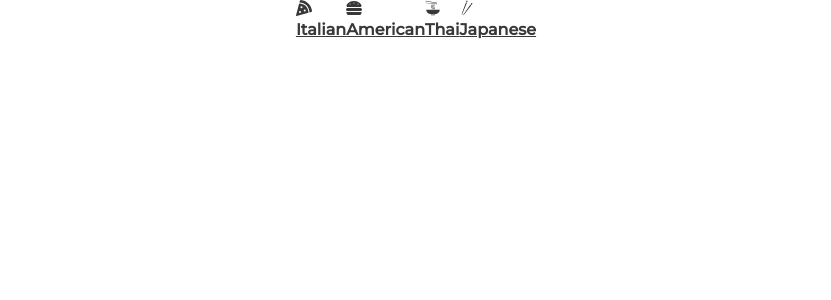
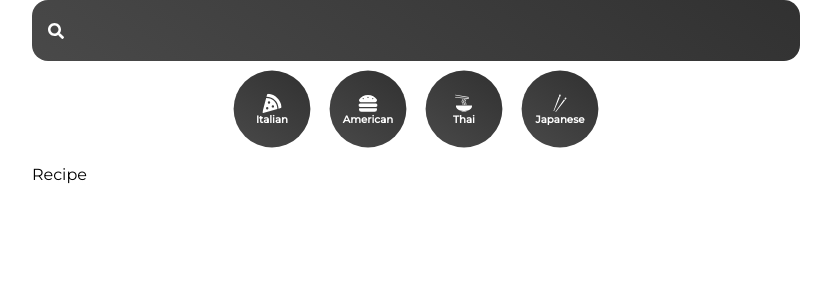
Before and after one commit to kwongz/delicious-app, a React (Create React App) app: page /recipe/1 in a window 1280 px wide. Shown: the top 300 px of the page, without its empty margins (224-1055 px from the left). Built offline with nearby package versions, Linux system fonts and the light colour scheme.

Commit message:
added cuisine page, search bar, searched page and routing

```diff
--- a/src/App.js
+++ b/src/App.js
@@ -1,11 +1,13 @@
 import Category from "./components/Category";
 import Pages from "./pages/Pages"
+import Search from "./components/Search";
 import {BrowserRouter} from 'react-router-dom'
 
 function App() {
   return (
     <div className="App">
       <BrowserRouter>
+        <Search/>
         <Category/>
         <Pages />
       </BrowserRouter>
--- a/src/components/Category.jsx
+++ b/src/components/Category.jsx
@@ -1,37 +1,75 @@
-import {FaPizzaSlice, FaHamburger} from 'react-icons/fa';
-import {GiNoodles, GiChopsticks } from 'react-icons/gi' ;
-import styled from 'styled-components';
-import {NavLink} from 'react-router-dom';
+import { FaPizzaSlice, FaHamburger } from "react-icons/fa";
+import { GiNoodles, GiChopsticks } from "react-icons/gi";
+import styled from "styled-components";
+import { NavLink } from "react-router-dom";
 
-import React from 'react'
+import React from "react";
 
 function Category() {
 	return (
 		<List>
-      <NavLink to={'/cuisine/Italian'}>
+			<SLink to={"/cuisine/Italian"}>
 				<FaPizzaSlice />
 				<h4>Italian</h4>
-      </NavLink>
-      <NavLink to={'/cuisine/American'}>
+			</SLink>
+			<SLink to={"/cuisine/American"}>
 				<FaHamburger />
 				<h4>American</h4>
-      </NavLink>
-      <NavLink to={'/cuisine/Thai'}>
+			</SLink>
+			<SLink to={"/cuisine/Thai"}>
 				<GiNoodles />
 				<h4>Thai</h4>
-      </NavLink>
-      <NavLink to={'/cuisine/Japanese'}>
+			</SLink>
+			<SLink to={"/cuisine/Japanese"}>
 				<GiChopsticks />
 				<h4>Japanese</h4>
-      </NavLink>
+			</SLink>
 		</List>
-  )
+	);
 }
 
 const List = styled.div`
 	display: flex;
 	justify-content: center;
-  margin: 2rem rem
-`
+	margin: 2rem rem;
+`;
 
-export default Category
+const SLink = styled(NavLink)`
+  display: flex;
+  flex-direction: column;
+  justify-content: center;
+  align-items: center;
+  border-radius: 50%;]\
+  margin-right: 2rem;
+  margin-bottom: 0.5rem;
+  text-decoration: none;
+  background: linear-gradient(35deg, #494949, #313131);
+  width: 6rem;
+  height: 6rem;
+  cursor: pointer;
+  transform: scale(0.8);
+
+  h4 {
+    color: white;
+    font-size: 0.8rem;
+  }
+
+  svg {
+    color: white;
+    font-size: 1.5rem;
+  }
+  &.active{
+    background: linear-gradient(to right, #f27121, #e94057);
+    svg {
+      color: black;
+    }
+    h4 {
+      color: black;
+    }
+  }
+  &:hover {
+    transform: scale(0.75);
+  }
+`;
+
+export default Category;
--- a/src/components/Popular.jsx
+++ b/src/components/Popular.jsx
@@ -1,44 +1,53 @@
 import { useEffect, useState } from "react";
-import styled from 'styled-components';
-import {Splide, SplideSlide} from '@splidejs/react-splide';
-import '@splidejs/splide/dist/css/splide.min.css';
+import styled from "styled-components";
+import { Splide, SplideSlide } from "@splidejs/react-splide";
+import "@splidejs/splide/dist/css/splide.min.css";
+import { Link } from "react-router-dom";
 
 function Popular() {
-
-  const  [popular, setPopular] = useState([]);
+	const [popular, setPopular] = useState([]);
 
 	useEffect(() => {
 		getPopular();
-  }, [])
+	}, []);
 
 	const getPopular = async () => {
-
 		const check = localStorage.getItem("popular");
 
 		if (check) {
 			setPopular(JSON.parse(check));
 		} else {
-      const api = await fetch(`https://api.spoonacular.com/recipes/random?apiKey=${process.env.REACT_APP_API_KEY}&number=9`);
+			const api = await fetch(
+				`https://api.spoonacular.com/recipes/random?apiKey=${process.env.REACT_APP_API_KEY}&number=9`
+			);
 			const data = await api.json();
 
 			localStorage.setItem("popular", JSON.stringify(data.recipes));
 			setPopular(data.recipes);
 		}
-  }
-
+	};
 
 	return (
 		<div>
 			<Wrapper>
 				<h3>Popular picks</h3>
-        <Splide options={{perPage: 4, arrows: false, pagination: false, drag: "free", gap: "5rem"}}>
+				<Splide
+					options={{
+						perPage: 4,
+						arrows: false,
+						pagination: false,
+						drag: "free",
+						gap: "5rem",
+					}}>
 					{popular.map((recipe) => {
-            return(
+						return (
 							<SplideSlide key={recipe.id}>
 								<Card>
+									<Link to={"/recipe/" + recipe.id}>
 										<p>{recipe.title}</p>
 										<img src={recipe.image} alt={recipe.title} />
-                  <Gradient/>
+										<Gradient />
+									</Link>
 								</Card>
 							</SplideSlide>
 						);
@@ -46,12 +55,12 @@
 				</Splide>
 			</Wrapper>
 		</div>
-  )
+	);
 }
 
 const Wrapper = styled.div`
 	margin: 4rem 0rem;
-`
+`;
 
 const Card = styled.div`
 	min-height: 25rem;
@@ -59,7 +68,7 @@
 	overflow: hidden;
 	position: relative;
 
-  img{
+	img {
 		border-radius: 2rem;
 		position: absolute;
 		left: 0;
@@ -68,7 +77,7 @@
 		object-fit: cover;
 	}
 
-  p{
+	p {
 		position: absolute;
 		z-index: 10;
 		left: 50%;
@@ -84,12 +93,12 @@
 		justify-content: center;
 		align-items: center;
 	}
-`
+`;
 const Gradient = styled.div`
-z-index:3;
+	z-index: 3;
 	position: absolute;
 	width: 100%;
 	height: 100%;
-background: linear-gradient(rgba(0, 0, 0, 0), rgba(0, 0, 0, 0.5))
-`
-export default Popular
+	background: linear-gradient(rgba(0, 0, 0, 0), rgba(0, 0, 0, 0.5));
+`;
+export default Popular;
--- /dev/null
+++ b/src/components/Search.jsx
@@ -0,0 +1,52 @@
+import styled from "styled-components";
+import { useState } from "react";
+import { FaSearch } from "react-icons/fa";
+import { useNavigate } from "react-router-dom";
+
+function Search() {
+	const [input, setInput] = useState("");
+	const navigate = useNavigate();
+
+	const submitHandler = (e) => {
+		e.preventDefault();
+		navigate("/searched/" + input);
+	};
+
+	return (
+		<div>
+			<FormStyle onSubmit={submitHandler}>
+				<FaSearch />
+				<input
+					onChange={(e) => setInput(e.target.value)}
+					value={input}
+					type="text"
+				/>
+			</FormStyle>
+		</div>
+	);
+}
+
+const FormStyle = styled.form`
+	margin: 0rem 20 rem;
+	position: relative;
+	input {
+		border: none;
+		background: linear-gradient(35deg, #494949, #313131);
+		font-size: 1.5rem;
+		color: white;
+		padding: 1rem 3rem;
+		border: none;
+		border-radius: 1rem;
+		outline: none;
+		width: 100%;
+	}
+	svg {
+		position: absolute;
+		top: 50%;
+		left: 0%;
+		transform: translate(100%, -50%);
+		color: white;
+	}
+`;
+
+export default Search;
--- a/src/components/Veggie.jsx
+++ b/src/components/Veggie.jsx
@@ -1,42 +1,52 @@
 import { useEffect, useState } from "react";
-import styled from 'styled-components';
-import {Splide, SplideSlide} from '@splidejs/react-splide';
-import '@splidejs/splide/dist/css/splide.min.css';
+import styled from "styled-components";
+import { Splide, SplideSlide } from "@splidejs/react-splide";
+import "@splidejs/splide/dist/css/splide.min.css";
+import { Link } from "react-router-dom";
 
 function Veggie() {
-
-  const  [veggie, setVeggie] = useState([]);
+	const [veggie, setVeggie] = useState([]);
 
 	useEffect(() => {
 		getVeggie();
-  }, [])
+	}, []);
 
 	const getVeggie = async () => {
-
 		const check = localStorage.getItem("veggie");
 
 		if (check) {
 			setVeggie(JSON.parse(check));
 		} else {
-      const api = await fetch(`https://api.spoonacular.com/recipes/random?apiKey=${process.env.REACT_APP_API_KEY}&number=9&tags=vegetarian`);
+			const api = await fetch(
+				`https://api.spoonacular.com/recipes/random?apiKey=${process.env.REACT_APP_API_KEY}&number=9&tags=vegetarian`
+			);
 			const data = await api.json();
 
 			localStorage.setItem("veggie", JSON.stringify(data.recipes));
 			setVeggie(data.recipes);
 		}
-  }
+	};
 	return (
 		<div>
 			<Wrapper>
 				<h3>Vegetarian picks</h3>
-        <Splide options={{perPage: 3, arrows: false, pagination: false, drag: "free", gap: "5rem"}}>
+				<Splide
+					options={{
+						perPage: 3,
+						arrows: false,
+						pagination: false,
+						drag: "free",
+						gap: "5rem",
+					}}>
 					{veggie.map((recipe) => {
-            return(
+						return (
 							<SplideSlide key={recipe.id}>
 								<Card>
+									<Link to={"/recipe/" + recipe.id}>
 										<p>{recipe.title}</p>
 										<img src={recipe.image} alt={recipe.title} />
-                  <Gradient/>
+										<Gradient />
+									</Link>
 								</Card>
 							</SplideSlide>
 						);
@@ -44,13 +54,13 @@
 				</Splide>
 			</Wrapper>
 		</div>
-    )
+	);
 }
 
 // create a css file with these styles that overlap in veggie and veggie
 const Wrapper = styled.div`
 	margin: 4rem 0rem;
-`
+`;
 
 const Card = styled.div`
 	min-height: 25rem;
@@ -58,7 +68,7 @@
 	overflow: hidden;
 	position: relative;
 
-  img{
+	img {
 		border-radius: 2rem;
 		position: absolute;
 		left: 0;
@@ -67,7 +77,7 @@
 		object-fit: cover;
 	}
 
-  p{
+	p {
 		position: absolute;
 		z-index: 10;
 		left: 50%;
@@ -83,13 +93,13 @@
 		justify-content: center;
 		align-items: center;
 	}
-`
+`;
 const Gradient = styled.div`
-z-index:3;
+	z-index: 3;
 	position: absolute;
 	width: 100%;
 	height: 100%;
-background: linear-gradient(rgba(0, 0, 0, 0), rgba(0, 0, 0, 0.5))
-`
+	background: linear-gradient(rgba(0, 0, 0, 0), rgba(0, 0, 0, 0.5));
+`;
 
-  export default Veggie
+export default Veggie;
--- a/src/pages/Cuisine.jsx
+++ b/src/pages/Cuisine.jsx
@@ -1,23 +1,23 @@
-import React, {useEffect, useState} from 'react'
-import styled from 'styled-components';
-import {motion} from 'framer-motion';
-import {Link, useParams} from'react-router-dom';
-
+import React, { useEffect, useState } from "react";
+import styled from "styled-components";
+import { motion } from "framer-motion";
+import { Link, useParams } from "react-router-dom";
 
 function Cuisine() {
 	const [cuisine, setCuisine] = useState([]);
 	let params = useParams();
 
 	const getCuisine = async (name) => {
-        const data = await fetch(`https://api.spoonacular.com/recipes/complexSearch?apiKey=${process.env.REACT_APP_API_KEY}&cuisine=${name}&number=10`);
+		const data = await fetch(
+			`https://api.spoonacular.com/recipes/complexSearch?apiKey=${process.env.REACT_APP_API_KEY}&cuisine=${name}&number=10`
+		);
 		const recipes = await data.json();
-        console.log(recipes.results);
 		setCuisine(recipes.results);
 	};
 
-    useEffect (() => {
+	useEffect(() => {
 		getCuisine(params.type);
-    },[params.type])
+	}, [params.type]);
 	return (
 		<Grid>
 			{cuisine.map((item) => {
@@ -26,15 +26,15 @@
 						<img src={item.image} alt={item.title} />
 						<h4>{item.title}</h4>
 					</Card>
-        )
+				);
 			})}
 		</Grid>
-  )
+	);
 }
 
 const Grid = styled.div`
-    display: grid
-    grid-template-columns: repeat(auto-fit, minmax(20rem, 1 fr));
+	display: grid;
+	grid-template-columns: repeat(auto-fit, minmax(20rem, 1fr));
 	grid-gap: 3rem;
 `;
 
@@ -46,13 +46,12 @@
 
 	a {
 		text-decoration: center;
-        padding: 1rem;
 	}
 
 	h4 {
 		text-align: center;
 		padding: 1rem;
 	}
-`
+`;
 
-export default Cuisine
+export default Cuisine;
--- a/src/pages/Pages.jsx
+++ b/src/pages/Pages.jsx
@@ -1,16 +1,19 @@
-import React from 'react'
-import Home from './Home'
-import Cuisine from './Cuisine'
-import {Route, Routes} from 'react-router-dom'
+import React from "react";
+import Home from "./Home";
+import Cuisine from "./Cuisine";
+import Searched from "./Searched";
+import Recipe from "./Recipe";
+import { Route, Routes } from "react-router-dom";
 
 function Pages() {
-  return (
-      <Routes>
-        <Route path="/" element={<Home/>} />
-        <Route path='/cuisine/:type' element={<Cuisine/>} />
-      </Routes>
-
-  )
+	return (
+		<Routes>
+			<Route path="/" element={<Home />} />
+			<Route path="/cuisine/:type" element={<Cuisine />} />
+			<Route path="/searched/:search" element={<Searched />} />
+			<Route path="/recipe/:name" element={<Recipe />} />
+		</Routes>
+	);
 }
 
-export default Pages
+export default Pages;
--- /dev/null
+++ b/src/pages/Recipe.jsx
@@ -0,0 +1,9 @@
+import { useEffect, useState } from "react";
+import styled from "styled-components";
+import React from "react";
+
+function Recipe() {
+	return <div>Recipe</div>;
+}
+
+export default Recipe;
--- /dev/null
+++ b/src/pages/Searched.jsx
@@ -0,0 +1,61 @@
+import React from "react";
+import { useState, useEffect } from "react";
+import { useParams } from "react-router-dom";
+import styled from "styled-components";
+import { Link } from "react-router-dom";
+
+function Searched() {
+	const [searchedRecipes, setSearchedRecipes] = useState([]);
+	let params = useParams();
+
+	const getSearched = async (name) => {
+		const data = await fetch(
+			`https://api.spoonacular.com/recipes/complexSearch?apiKey=${process.env.REACT_APP_API_KEY}&query=${name}&number=10`
+		);
+		const recipes = await data.json();
+		setSearchedRecipes(recipes.results);
+	};
+
+	useEffect(() => {
+		getSearched(params.search);
+	}, [params.search]);
+
+	return (
+		<Grid>
+			{searchedRecipes.map((item) => {
+				return (
+					<Card key={item.id}>
+						<Link to={"/recipe/" + item.id}>
+							<p>{item.title}</p>
+							<img src={item.image} alt={item.title} />
+						</Link>
+					</Card>
+				);
+			})}
+		</Grid>
+	);
+}
+
+const Grid = styled.div`
+	display: grid;
+	grid-template-columns: repeat(auto-fit, minmax(20rem, 1fr));
+	grid-gap: 3rem;
+`;
+
+const Card = styled.div`
+	img {
+		width: 100%;
+		border-radius: 2rem;
+	}
+
+	a {
+		text-decoration: center;
+	}
+
+	h4 {
+		text-align: center;
+		padding: 1rem;
+	}
+`;
+
+export default Searched;
```
Also changed, not shown: src/pages/Home.jsx (+8 -8 lines). Lines whose indentation alone changed are shown as unchanged.
